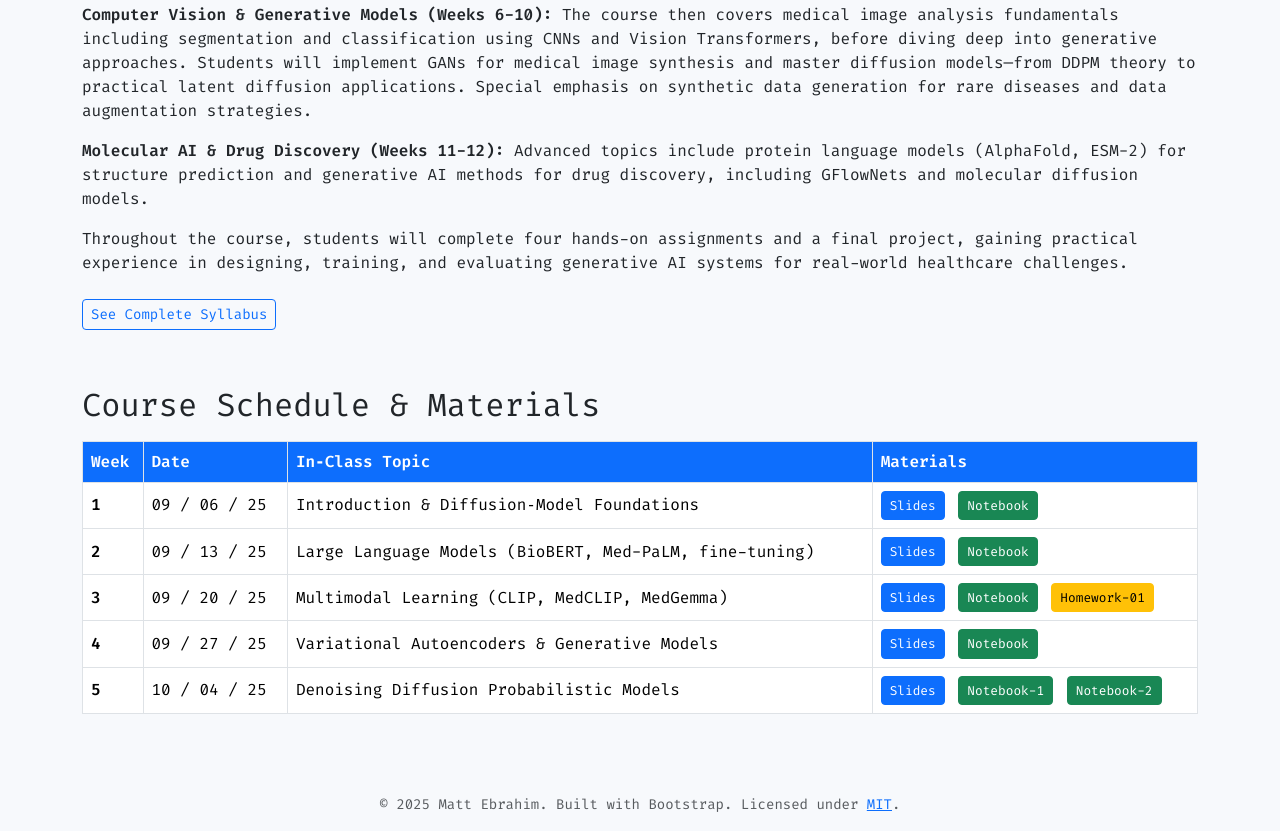
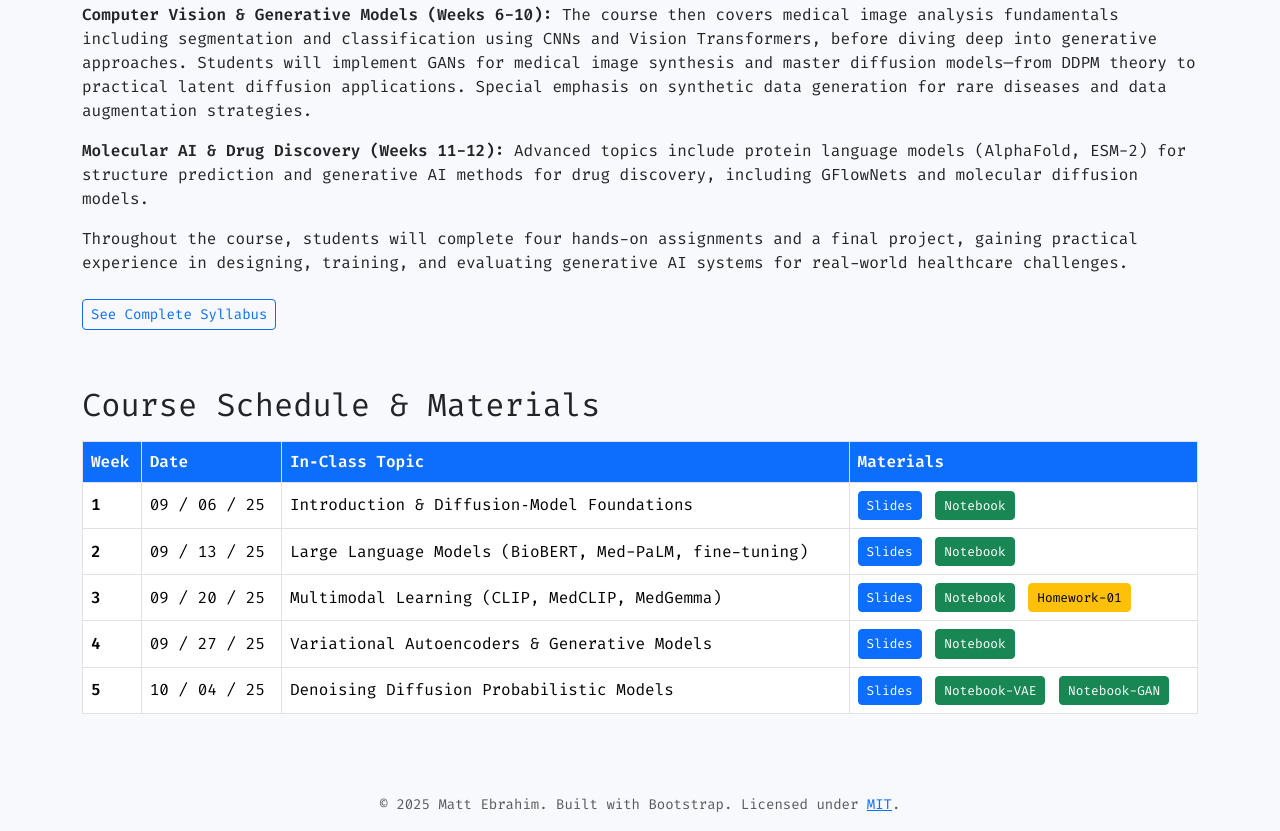
Before and after one commit to matt-ebrahim/CSYE7374, a plain HTML site: page docs/index.html in a window 1280 px wide. Shown: the part 720-1551 px from the top of the page. Drawn offline with nearby package versions, Linux system fonts and the light colour scheme; a small style sheet from the web is missing.

Commit message:
Add Week 5: Denoising Diffusion Probabilistic Models with VAE and GAN notebooks

```diff
--- a/docs/index.html
+++ b/docs/index.html
@@ -154,8 +154,8 @@
               <td>Denoising Diffusion Probabilistic Models</td>
               <td>
                 <a class="btn btn-primary btn-sm btn-material me-1" href="materials/05-251004.pdf" target="_blank">Slides</a>
-                <a class="btn btn-success btn-sm btn-material me-1" href="https://github.com/matt-ebrahim/CSYE7374/blob/main/intro-variational-autoencoders/vae-medical-imaging.ipynb" target="_blank">Notebook-1</a>
-                <a class="btn btn-success btn-sm btn-material" href="https://github.com/matt-ebrahim/CSYE7374/blob/main/intro-gans/gan-medical-imaging.ipynb" target="_blank">Notebook-2</a>
+                <a class="btn btn-success btn-sm btn-material me-1" href="https://github.com/matt-ebrahim/CSYE7374/blob/main/intro-variational-autoencoders/vae-medical-imaging.ipynb" target="_blank">Notebook-VAE</a>
+                <a class="btn btn-success btn-sm btn-material" href="https://github.com/matt-ebrahim/CSYE7374/blob/main/intro-gans/gan-medical-imaging.ipynb" target="_blank">Notebook-GAN</a>
               </td>
             </tr>
           </tbody>
```
